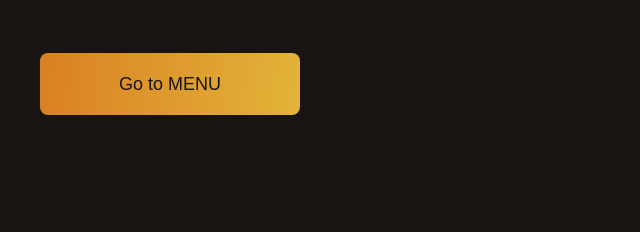
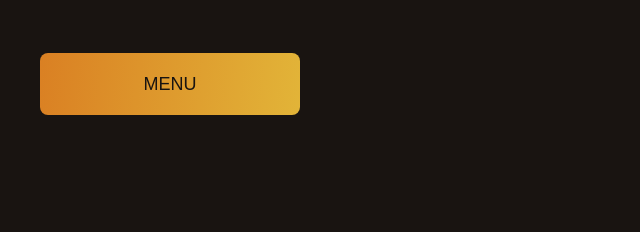
Before and after one commit to pnata2233/burgerhouse, a plain HTML site: page index.html in a window 1280 px wide. Shown: the part 766-998 px from the top of the page, 0-640 px from the left. Drawn offline with Linux system fonts and the light colour scheme.

Commit message:
initial commit

```diff
--- a/index.html
+++ b/index.html
@@ -42,7 +42,7 @@
               burgers in the city made from selected marbled beef.
             </p>
             <div class="main-action">
-              <button class="button" id="main-action-button">Go to MENU</button>
+              <button class="button" id="main-action-button">MENU</button>
             </div>
           </div>
           <img
```
